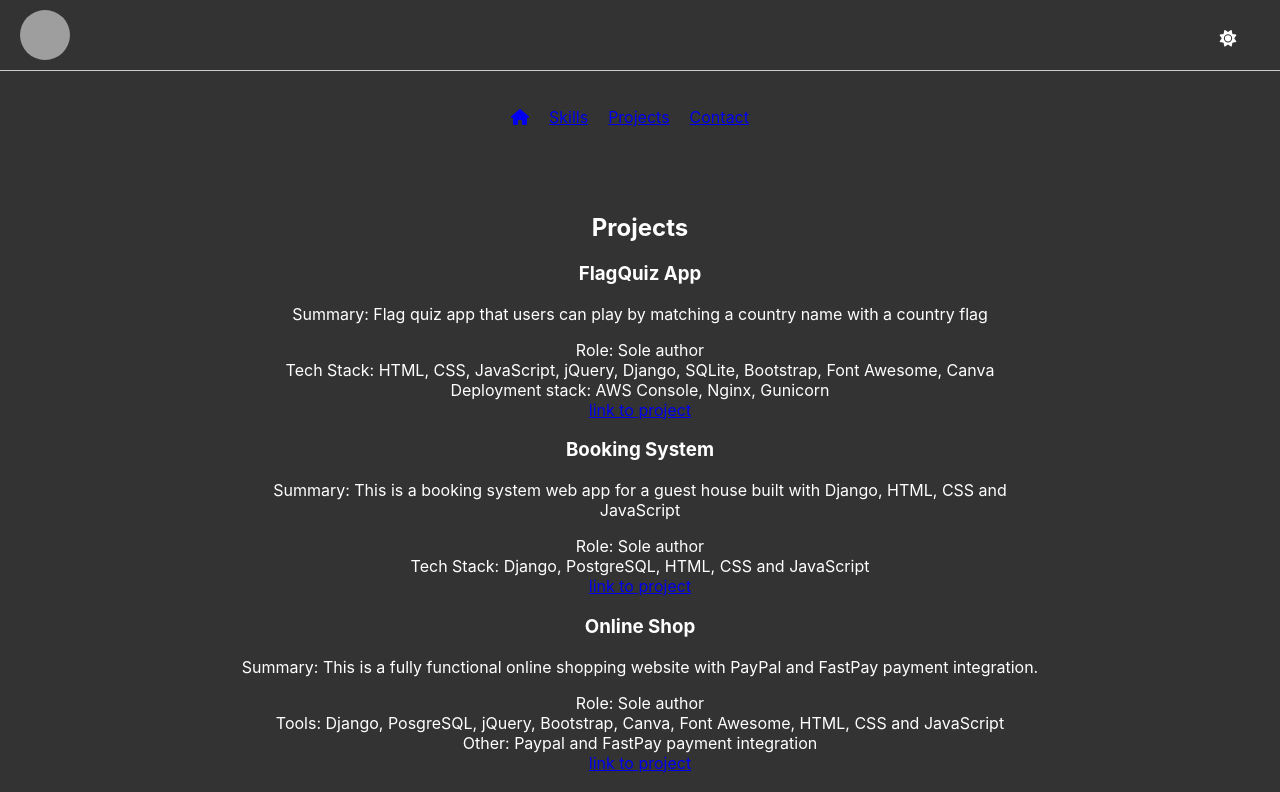
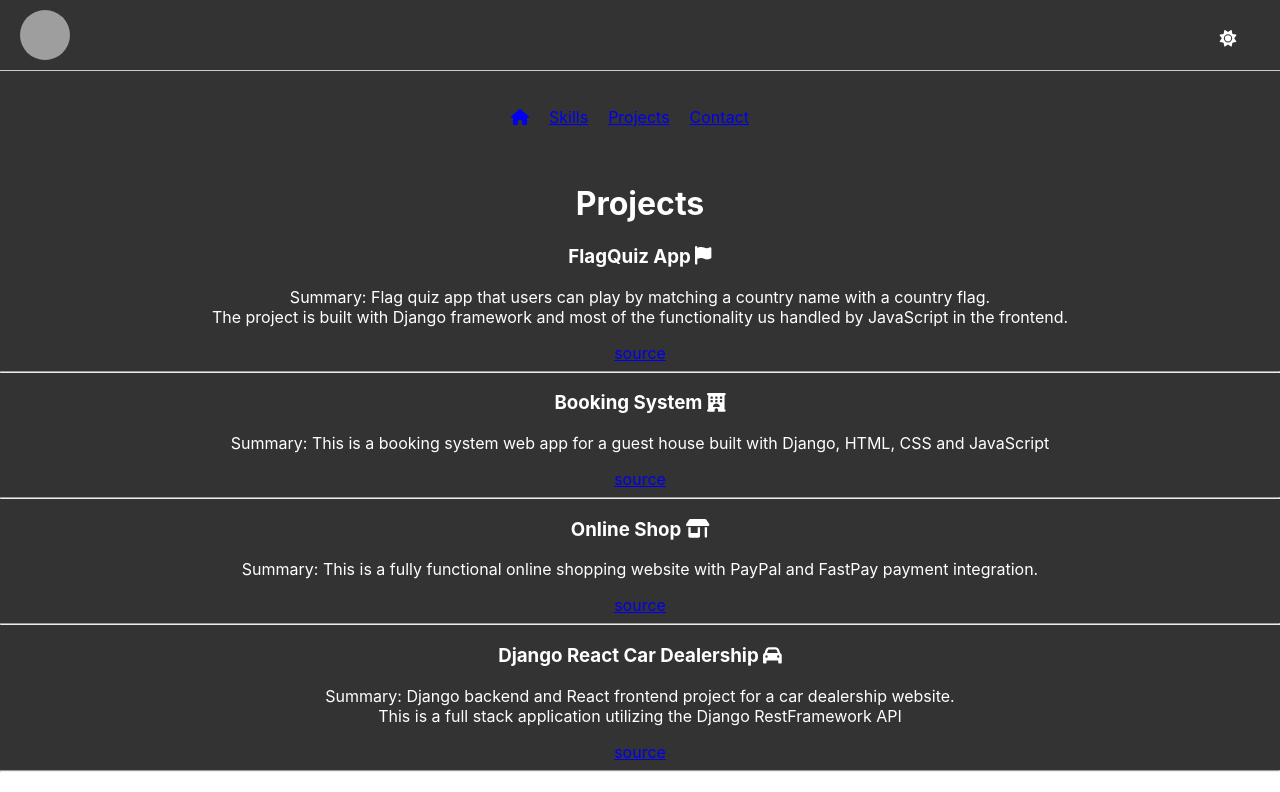
Before and after one commit to bhekidaweti/bk-portfolio, a React (Create React App) app: page /projects in a window 1280 px wide. Shown: the top 792 px of the page. Built offline with nearby package versions, Linux system fonts and the light colour scheme; grey boxes are pictures that could not be loaded.

Commit message:
Add files via upload
Added Styling

```diff
--- a/src/components/Contact.js
+++ b/src/components/Contact.js
@@ -1,12 +1,19 @@
 import React from 'react';
 import { FontAwesomeIcon } from '@fortawesome/react-fontawesome';
-import { faEnvelope } from '@fortawesome/free-solid-svg-icons';
+import {  faCat, faEnvelope, faL, faVideoCamera, faX } from '@fortawesome/free-solid-svg-icons';
+
+
 
 const Contact = () => {
   return (
     <section id="contact">
-      <h2>Contact</h2>
-      <p> <FontAwesomeIcon icon={faEnvelope} /> bheki.daweti@gmail.com</p>
+      <h1>Contact</h1>
+      <p> Please drop me a line in any of the following ways if you like my work or you have any questions, suggestions, collaborations or anything else you would like to discuss with me.  </p>
+      <p>   <FontAwesomeIcon icon={faEnvelope} />bheki.daweti@gmail.com</p>
+      <p>  <a href='https://github.com/bhekidaweti'> <FontAwesomeIcon icon={faCat} />GitHub</a></p>
+      <p>  <a href='https://x.com/@d_bheki'> <FontAwesomeIcon icon={faX} />Twitter</a></p>
+      <p>  <a href='https://linkedin.com/in/bhekinkosi-daweti'> <FontAwesomeIcon icon={faL} />LinkedIn</a></p>
+      <p>  <a href='https://youtube.com/@bhekidaweti8703'> <FontAwesomeIcon icon={faVideoCamera} />YouTube</a></p>
     </section>
   );
 }
--- a/src/components/Header.js
+++ b/src/components/Header.js
@@ -2,6 +2,8 @@ import React from 'react';
 import { Link } from 'react-router-dom';
 import { FontAwesomeIcon } from '@fortawesome/react-fontawesome';
 import { faHome} from '@fortawesome/free-solid-svg-icons';
+
+
 const Header = ({ toggleTheme }) => {
   return (
     <header>
--- a/src/components/Home.js
+++ b/src/components/Home.js
@@ -1,18 +1,39 @@
 import React from 'react';
-import './Home.css';
 import { Carousel } from 'react-responsive-carousel';
+import { FontAwesomeIcon } from '@fortawesome/react-fontawesome';
 import 'react-responsive-carousel/lib/styles/carousel.min.css';
+import { faFaceGrinHearts } from '@fortawesome/free-solid-svg-icons';
 
 const Home = () => {
     return (
       <div className="home-container">
+        <section id='bio'>
+        <h1>Hey, this is Bheki Daweti . </h1>
+        <p>I am an aspiring full stack developer(previously I was a Data Capturer), I am currently doing a Software Development internship
+          at OpenGenus. I am also doing a couple of Open source contributions as well .</p>
+        <p>I also have a YouTube channnel where I talk about my sofware development progress
+          (This was ignited by CS50's Intro to Computer Science & Web Development Courses which compelled one
+           to video record their projects <FontAwesomeIcon icon={faFaceGrinHearts} /> ).</p>
+        <p> The tech stack I use on a day to day basis is HTML, CSS, JavaScript, Python along with web frameworks that I'm highly proficient in
+           such as React, Django & Flask.
+           I have used cPanel before to manage my web projects but I have also became so highly fond of Cloud Computing and so I have hosted my projects on
+           Amazon Web Services before and Netlify (This website is hosted on Netlify). Cloud Computing has enhanced my learning and love of Linux technologies.
+           <p>I have also included some of the projects I have done in the projects page.</p>
+
+        </p>
+        <hr></hr>
+        </section>
+        <div>
+          <h1>WORK </h1>
+        </div>
         <div className="slides">
+
           <Carousel
-            showThumbs={false} // Disable thumbnail previews
-            infiniteLoop={true} // Enable infinite loop
-            autoPlay={true} // Auto-play the slides
-            interval={5000} // Slide change interval in milliseconds
-            showStatus={false} // Hide the status indicator
+            showThumbs={false}
+            infiniteLoop={true}
+            autoPlay={true}
+            interval={5000}
+            showStatus={false}
           >
             <div>
               <img src="car-dealership-project-image0.jpg" alt="car-dealership-project" />
@@ -40,13 +61,8 @@ const Home = () => {
             </div>
           </Carousel>
         </div>
-        <div className="about-me">
-          <h3>About Me</h3>
-
-        </div>
-        <div className="latest-blogs">
-          <h3>Latest Blogs</h3>
-
+        <div>
+          <h3><a href='https://github.com/bhekidaweti'> See more work ..</a></h3>
         </div>
       </div>
     );
--- a/src/components/Projects.js
+++ b/src/components/Projects.js
@@ -1,54 +1,55 @@
+import { FontAwesomeIcon } from '@fortawesome/react-fontawesome';
+import { faCar, faHotel, faShop } from '@fortawesome/free-solid-svg-icons';
+import { faFlag } from '@fortawesome/free-solid-svg-icons/faFlag';
 import React from 'react';
 
-
+//Keep onlu summary of the projects and create links to Giyhub via icons
 
 const Projects = () => {
   return (
-    <section id="projects">
-    <h2>Projects</h2>
 
-        <h3>FlagQuiz App</h3>
-        Summary: Flag quiz app that users can play by matching a country name with a country flag
-        <ul>
-        <li> Role: Sole author </li>
-        <li>Tech Stack: HTML, CSS, JavaScript, jQuery, Django, SQLite, Bootstrap, Font Awesome, Canva </li>
-        <li> Deployment stack: AWS Console, Nginx, Gunicorn </li>
-        <li>
+    <div className='projects'>
+
+      <h1>Projects</h1>
+
+        <h3>FlagQuiz App <FontAwesomeIcon icon={faFlag} /></h3>
+        <p>Summary: Flag quiz app that users can play by matching a country name with a country flag.
+          <br></br>The project is built with Django framework and most of the functionality us handled by JavaScript in the frontend.
+           </p>
+
           <a href="https://github.com/bhekidaweti/capstone" target="_blank" rel="noopener noreferrer">
-          link to project
+          source
           </a>
-        </li>
-        </ul>
+          <hr></hr>
 
-        <h3>Booking System </h3>
-        Summary: This is a booking system web app for a guest house built with Django, HTML, CSS and JavaScript
-        <ul>
-        <li> Role: Sole author </li>
-        <li> Tech Stack: Django, PostgreSQL, HTML, CSS and JavaScript </li>
+
+        <h3>Booking System <FontAwesomeIcon icon={faHotel} /></h3>
+        <p>Summary: This is a booking system web app for a guest house built with Django, HTML, CSS and JavaScript </p>
+
         <a href="https://github.com/bhekidaweti/booking-project" target="_blank" rel="noopener noreferrer">
-        link to project
+        source
           </a>
-        </ul>
-        <h3>Online Shop</h3>
-        Summary: This is a fully functional online shopping website with PayPal and FastPay payment integration.
-        <ul>
-        <li>Role: Sole author </li>
-        <li> Tools: Django, PosgreSQL, jQuery, Bootstrap, Canva, Font Awesome, HTML, CSS and JavaScript</li>
-        <li> Other: Paypal and FastPay payment integration</li>
+          <hr></hr>
+
+        <h3>Online Shop <FontAwesomeIcon icon={faShop} /></h3>
+        <p>Summary: This is a fully functional online shopping website with PayPal and FastPay payment integration.</p>
+
         <a href="https://github.com/bhekidaweti/dee-shop" target="_blank" rel="noopener noreferrer">
-        link to project
+        source
           </a>
-        </ul>
-        <h3>Django React Car Dealership</h3>
-        Summary: Django backend and React frontend project for a car dealership website.
-        <ul>
-        <li>Role: Sole author </li>
-        <li> Tools: Django, PosgreSQL, HTML, CSS and JavaScript(React framework)</li>
+          <hr></hr>
+
+        <h3>Django React Car Dealership <FontAwesomeIcon icon={faCar} /></h3>
+        <p>Summary: Django backend and React frontend project for a car dealership website.
+          <br></br>This is a full stack application utilizing the Django RestFramework API
+        </p>
+
         <a href="https://github.com/bhekidaweti/car-dealer-django-react" target="_blank" rel="noopener noreferrer">
-        link to project
+        source
           </a>
-        </ul>
-    </section>
+          <hr></hr>
+
+    </div>
   );
 }
 
--- a/src/components/Skills.js
+++ b/src/components/Skills.js
@@ -1,21 +1,32 @@
 import React from 'react';
+import { FontAwesomeIcon } from '@fortawesome/react-fontawesome';
+import {  faCloud, faCode, faServer, faRodSnake,  faGears, faDatabase, faCodeMerge, faDashboard, faTrowelBricks, faPalette,  } from '@fortawesome/free-solid-svg-icons';
+
+
+
 
 const Skills = () => {
   return (
     <section id="skills">
-      <h2>Skills</h2>
-      <h3>Tech Skills</h3>
-      <ul>
-        <li>HTML</li>
-        <li>CSS</li>
-        <li>JavaScript(MERN Stack)</li>
-        <li>Python (Django, Flask & RestFramewrk)</li>
-        <li>SQL(Posgre, MySQL)</li>
-        <li>AWS Elastic Cloud Computing</li>
-        <li>Linux Server and Desktop</li>
-        <li>Git and GitHub</li>
-        <li>cPanel</li>
-      </ul>
+
+        <h2>Skills</h2>
+        <h3>Tech Skills</h3>
+
+          <ul>
+            <li> <FontAwesomeIcon icon={faTrowelBricks} />HTML</li>
+            <li><FontAwesomeIcon icon={faPalette} />CSS(Bootstrap, Sass)</li>
+            <li><FontAwesomeIcon icon={faCode} />JavaScript(MongoDB Express React Nodejs)</li>
+            <li><FontAwesomeIcon icon={faRodSnake} />Python (Django, Flask & RestFramework)</li>
+            <li><FontAwesomeIcon icon={faDatabase} />SQL(Posgre, MySQL)</li>
+            <li><FontAwesomeIcon icon={faCloud} />AWS Elastic Cloud Computing</li>
+            <li><FontAwesomeIcon icon={faGears} />General Computer Systems Troubleshooting</li>
+            <li><FontAwesomeIcon icon={faServer} />Linux Server and Desktop</li>
+            <li><FontAwesomeIcon icon={faCodeMerge} />Git and GitHub</li>
+            <li><FontAwesomeIcon icon={faDashboard} />cPanel</li>
+
+          </ul>
+          <hr></hr>
+
     </section>
   );
 }
```
